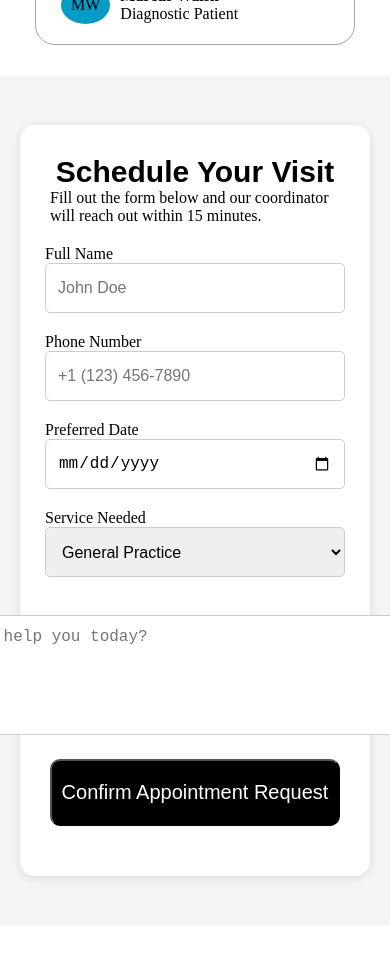
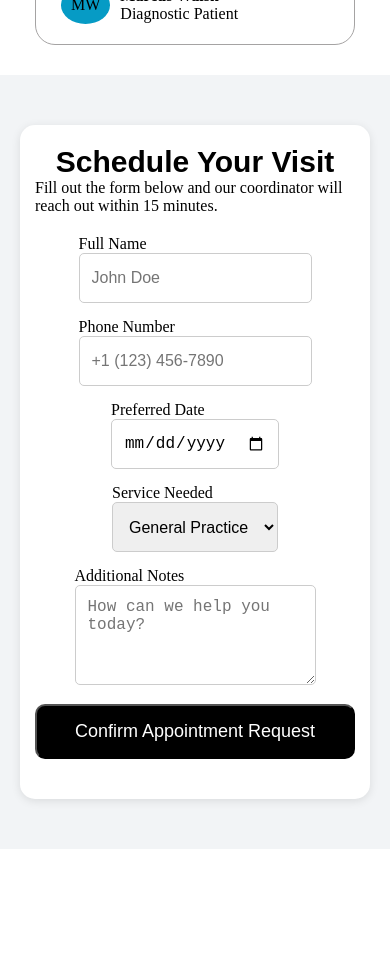
Before and after one commit to Abdo1454/clinic-app-react, a React (Vite) app: page / in a window 390 px wide. Shown: the part 5780-6745 px from the top of the page. Built offline with nearby package versions, Linux system fonts and the light colour scheme; grey boxes are pictures that could not be loaded.

Commit message:
fix(contact): make contact form inputs, textarea, and send button fully responsive on mobile

```diff
--- a/src/components/Contact/Contact.css
+++ b/src/components/Contact/Contact.css
@@ -73,3 +73,40 @@
 .send:hover{
     cursor: pointer;
 }
+/* ======================================================
+   📱 شاشات الموبايل (أقل من 391px)
+====================================================== */
+@media (max-width: 391px) {
+
+    /* 1. تقليص الـ padding للـ Card ليعطي مساحة أكبر للحقول */
+    .card-form {
+        padding: 20px 15px;
+        min-height: auto; /* ترك الارتفاع مرن */
+    }
+
+    /* 2. تحويل الـ Flex لعمود مستقل */
+    .contact-form {
+        flex-direction: column;
+        align-items: center;
+        gap: 15px; /* تقليل المسافات بين الحقول */
+    }
+
+    /* 3. جعل كل الحقول تأخذ العرض الكامل المتاح داخل الكارت بأمان */
+    .contact-form input,
+    .contact-form select,
+    .contact-form textarea {
+        width: 100% !important; /* إلغاء الـ 300px الثابتة */
+        max-width: 100%;
+    }
+
+    /* 4. ضبط الـ textarea والزر */
+    .contact-form textarea {
+        min-height: 100px; /* تقليص الارتفاع قليلاً ليناسب شاشة الموبايل */
+    }
+
+    .send {
+        width: 100% !important; /* 💡 تصحيح الزر ليأخذ عرض الكارت بدلاً من 620px */
+        padding: 15px 0;        /* تقليل الـ padding الرأسي قليلاً ليتناسب بصرياً */
+        font-size: 18px;        /* تصغير الخط قليلاً */
+    }
+}
```
